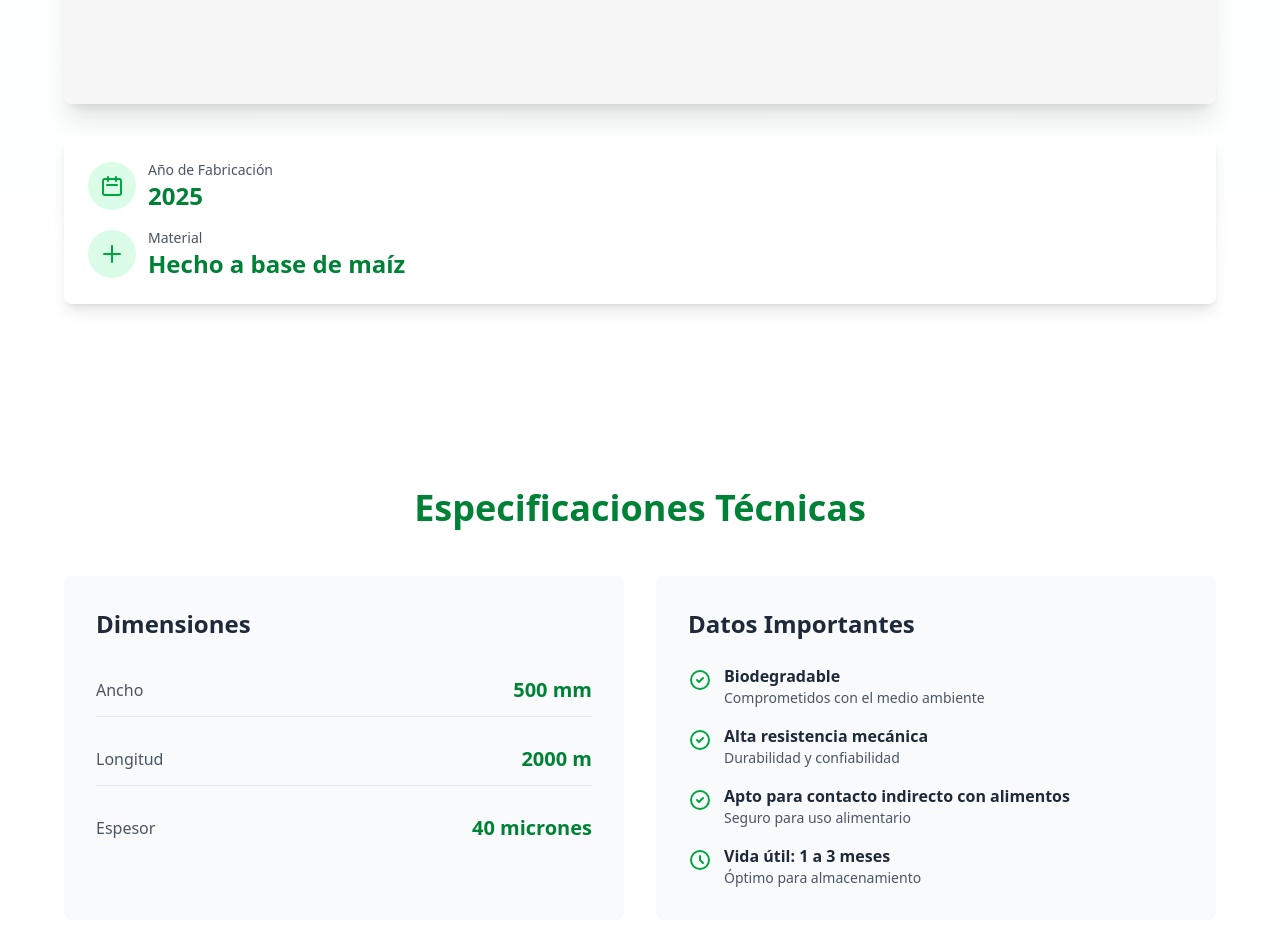
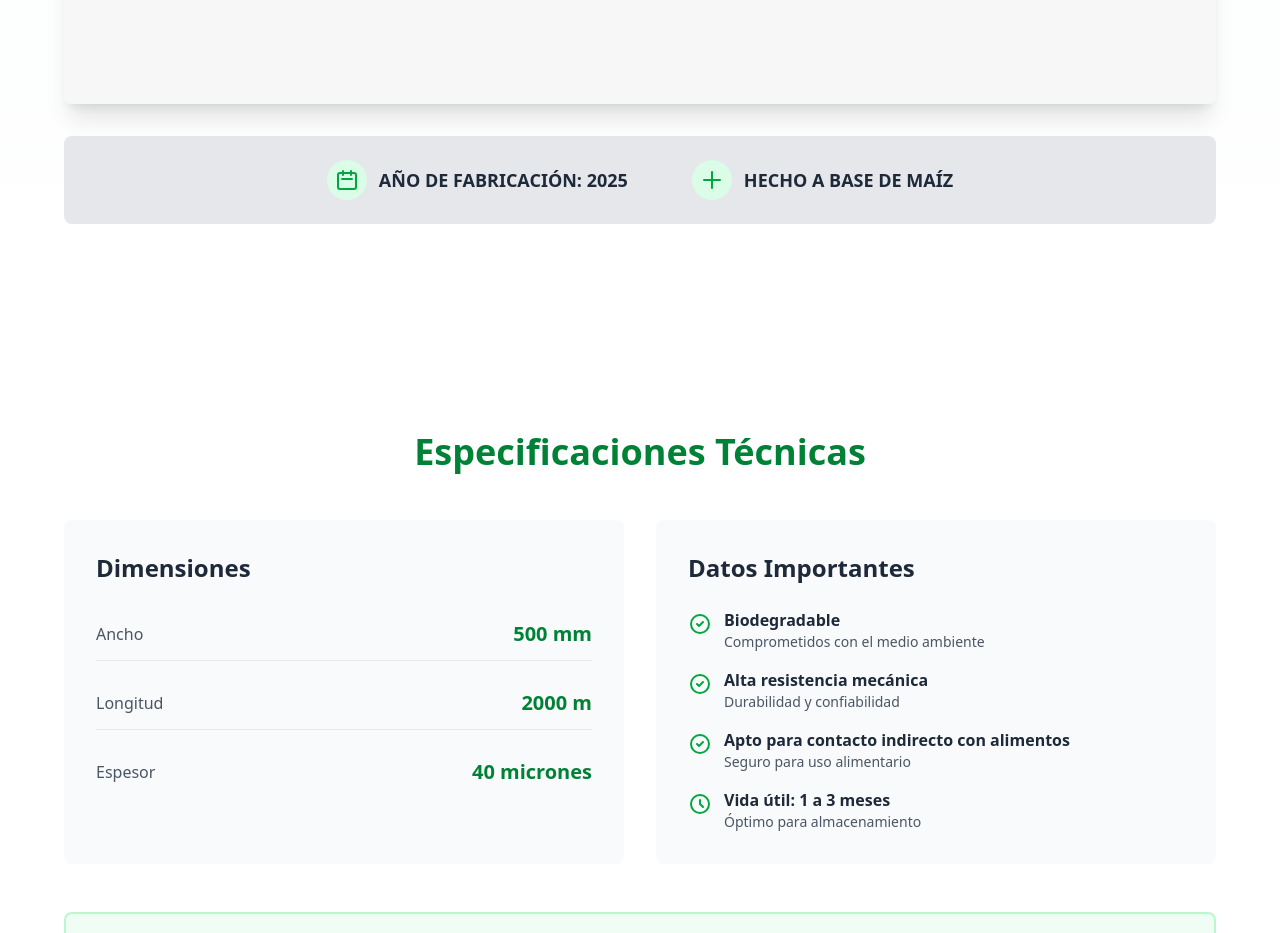
Before and after one commit to AdrielRodriguez/bioflex, a Next.js app: page / in a window 1280 px wide. Shown: the part 1500-2433 px from the top of the page. Built offline with nearby package versions, Linux system fonts and the light colour scheme.

Commit message:
Actualizacion

```diff
--- a/app/page.tsx
+++ b/app/page.tsx
@@ -48,27 +48,23 @@ export default function Home() {
             />
           </div>
 
-          <div className="bg-white rounded-lg shadow-lg p-4 sm:p-6 mb-4 sm:mb-6">
-            <div className="flex items-center gap-2 sm:gap-3 mb-3 sm:mb-4">
-              <div className="bg-green-100 p-2 sm:p-3 rounded-full flex-shrink-0">
+          <div className="bg-gray-200 rounded-lg p-4 sm:p-6 mb-8 sm:mb-12">
+            <div className="flex flex-col md:flex-row items-center justify-center gap-4 sm:gap-6 md:gap-8 lg:gap-16">
+              <div className="flex items-center gap-2 sm:gap-3">
+                <div className="bg-green-100 p-2 rounded-full flex-shrink-0">
                   <svg className="w-5 h-5 sm:w-6 sm:h-6 text-green-600" fill="none" stroke="currentColor" viewBox="0 0 24 24">
                     <path strokeLinecap="round" strokeLinejoin="round" strokeWidth={2} d="M8 7V3m8 4V3m-9 8h10M5 21h14a2 2 0 002-2V7a2 2 0 00-2-2H5a2 2 0 00-2 2v12a2 2 0 002 2z" />
                   </svg>
                 </div>
-              <div>
-                <p className="text-xs sm:text-sm text-gray-600">Año de Fabricación</p>
-                <p className="text-xl sm:text-2xl font-bold text-green-700">2025</p>
-              </div>
+                <span className="text-sm sm:text-base md:text-lg font-semibold text-gray-800 text-center">AÑO DE FABRICACIÓN: 2025</span>
               </div>
               <div className="flex items-center gap-2 sm:gap-3">
-              <div className="bg-green-100 p-2 sm:p-3 rounded-full flex-shrink-0">
+                <div className="bg-green-100 p-2 rounded-full flex-shrink-0">
                   <svg className="w-5 h-5 sm:w-6 sm:h-6 text-green-600" fill="none" stroke="currentColor" viewBox="0 0 24 24">
                     <path strokeLinecap="round" strokeLinejoin="round" strokeWidth={2} d="M12 4v16m8-8H4" />
                   </svg>
                 </div>
-              <div>
-                <p className="text-xs sm:text-sm text-gray-600">Material</p>
-                <p className="text-lg sm:text-xl md:text-2xl font-bold text-green-700">Hecho a base de maíz</p>
+                <span className="text-sm sm:text-base md:text-lg font-semibold text-gray-800 text-center">HECHO A BASE DE MAÍZ</span>
               </div>
             </div>
           </div>
```
Lines whose indentation alone changed are shown as unchanged.
